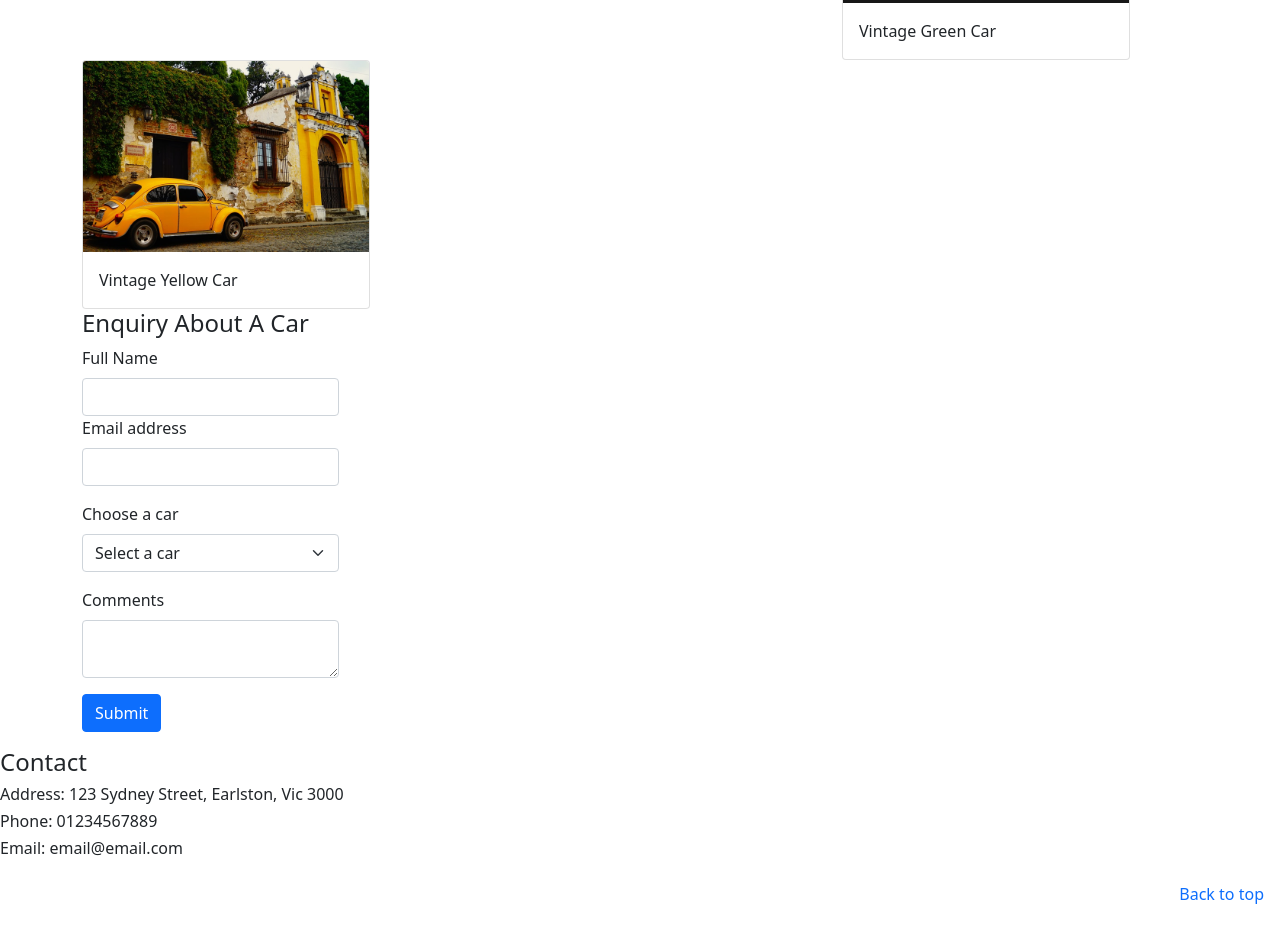
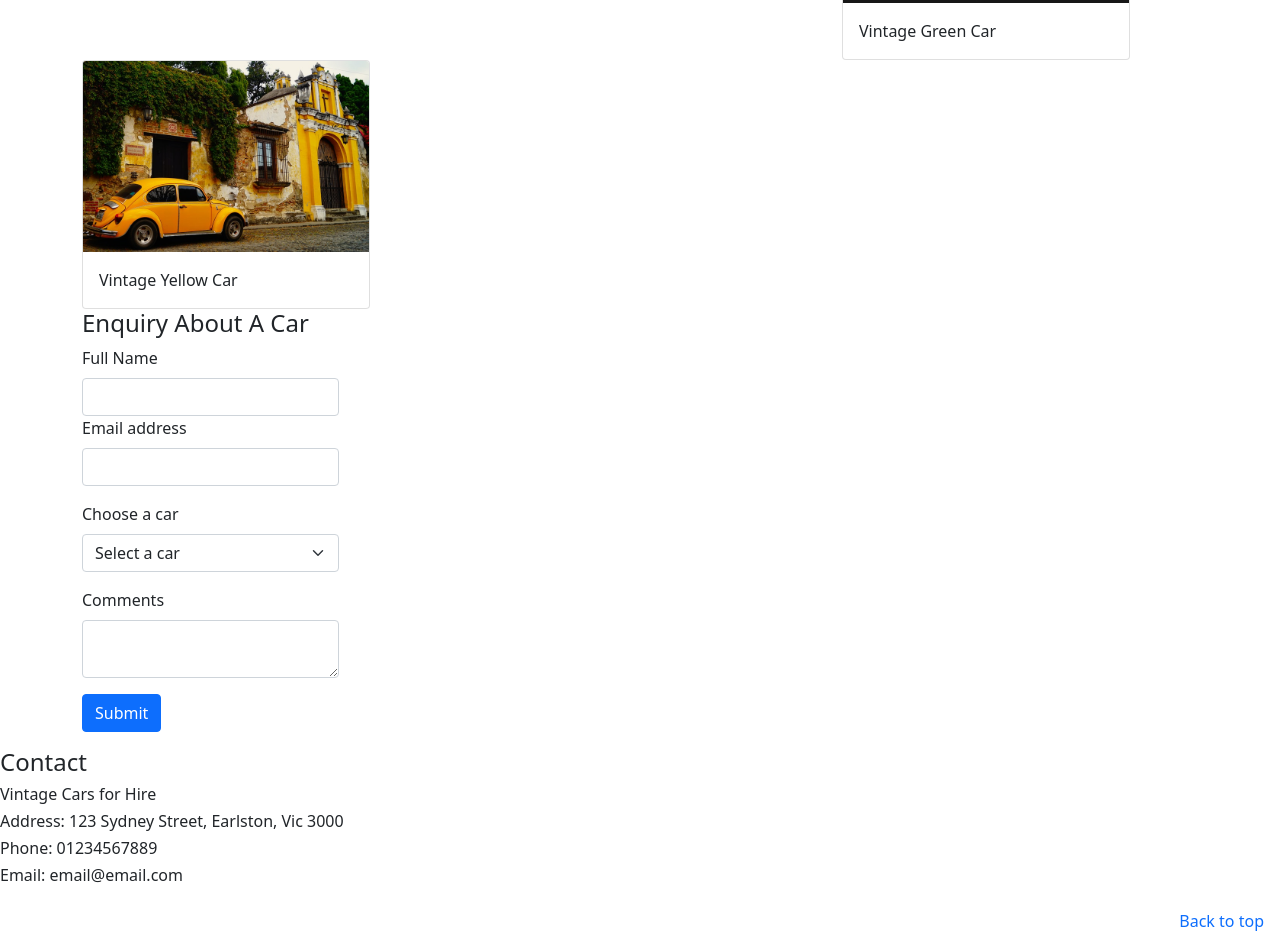
Before and after one commit to dleano/vintagecarwebsite, a plain HTML site: page index.html in a window 1280 px wide. Shown: the part 709-1650 px from the top of the page. Before the commit the page ends 1623 px from the top, so only its background shows below. Drawn offline with nearby package versions, Linux system fonts and the light colour scheme.

Commit message:
Added changes to content

```diff
--- a/index.html
+++ b/index.html
@@ -143,7 +143,7 @@
     <p class="text-start"id="contact" style="text-align: left;">
 
         <h4>Contact</h4>
-
+        <h6>Vintage Cars for Hire</h6>
         <h6>Address: 123 Sydney Street, Earlston, Vic 3000</h6>
         <h6>Phone: 01234567889</h6>
         <h6>Email: email@email.com</h6>
```
